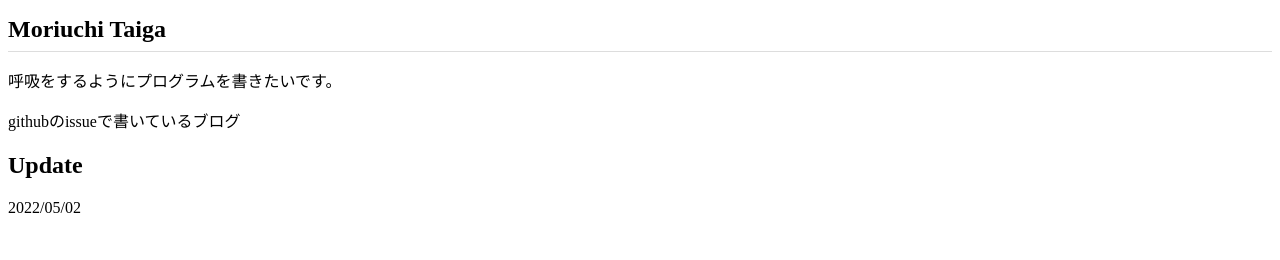
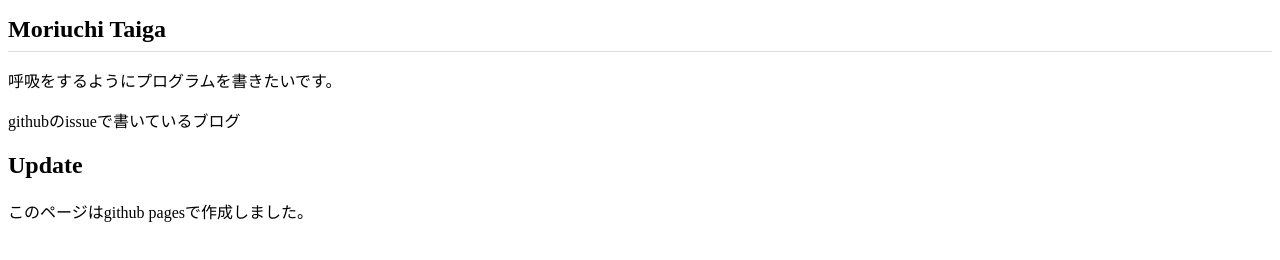
Before and after one commit to tiger9810/tiger9810.github.io, a plain HTML site: page index.html in a window 1280 px wide. Drawn offline with Linux system fonts and the light colour scheme.

Commit message:
footerを追加しました。

```diff
--- a/index.html
+++ b/index.html
@@ -10,6 +10,6 @@
   <p>呼吸をするようにプログラムを書きたいです。</p>
   <a ="https://github.com/tiger9810/blog/issues">githubのissueで書いているブログ</a>
   <h2>Update</h2>
-  <p>2022/05/02</p>
+  <footer>このページはgithub pagesで作成しました。</footer>
 </body>
 </html>
```
